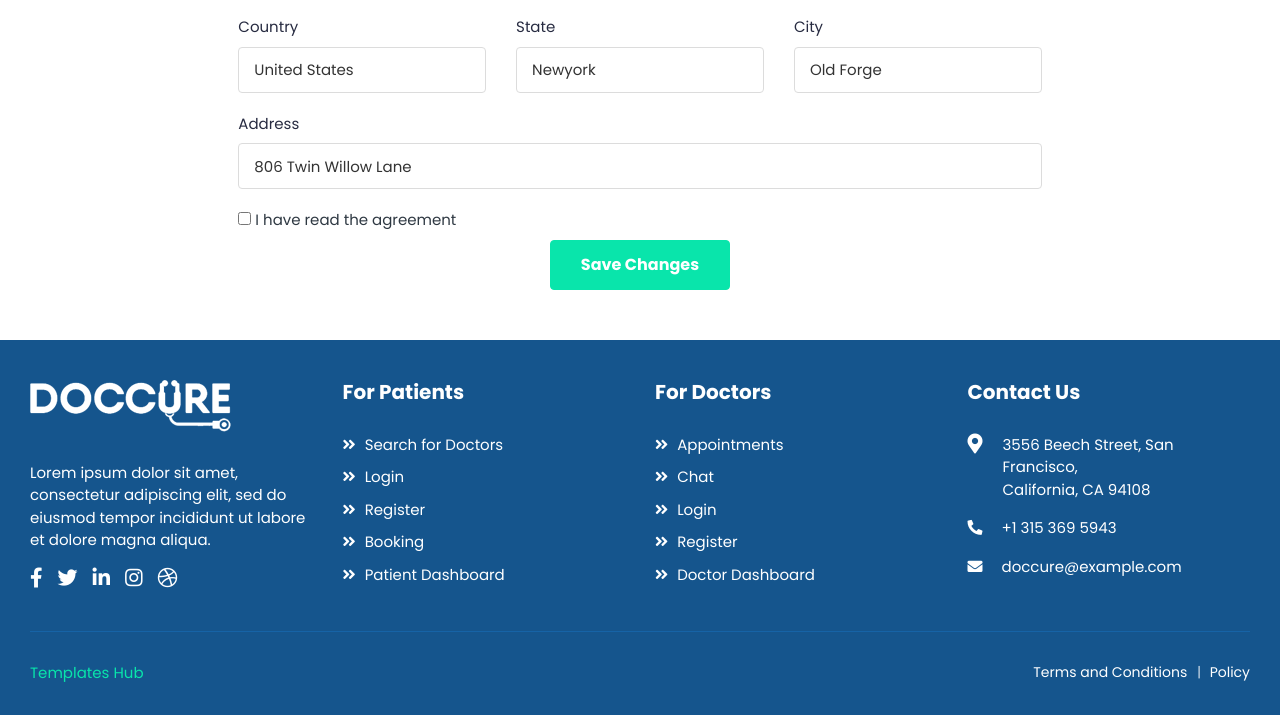
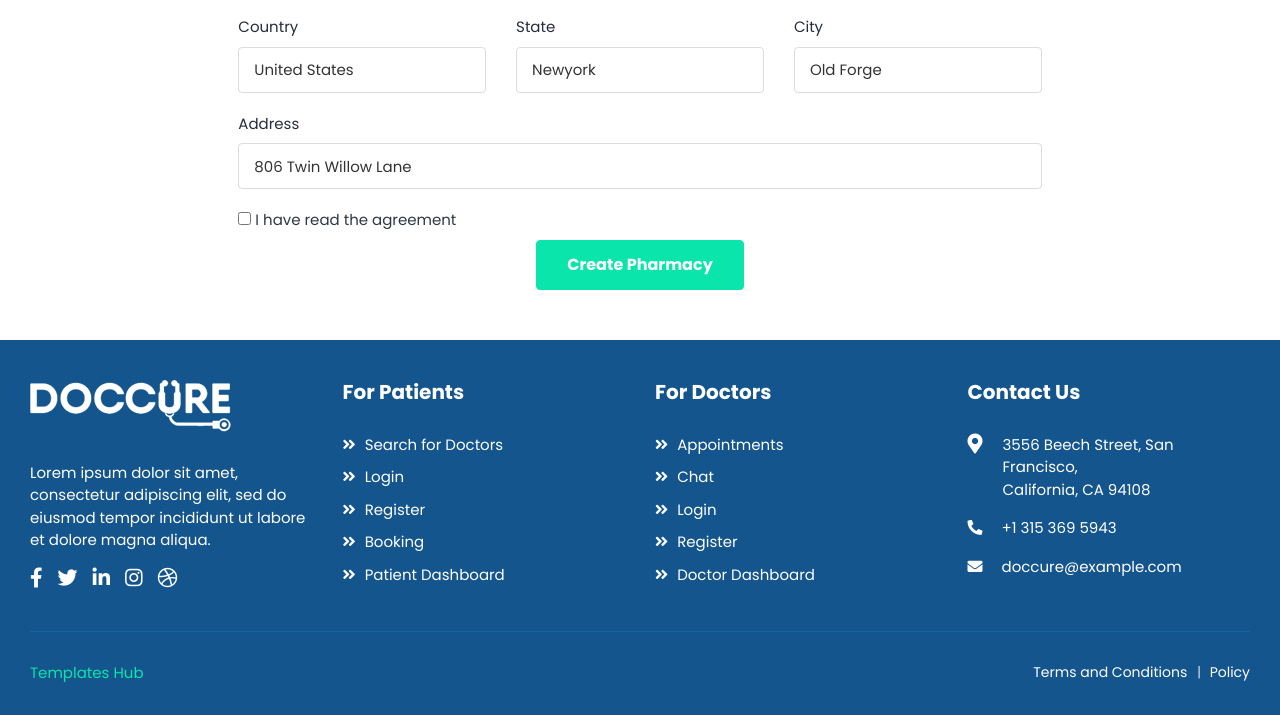
Before and after one commit to dreigningking/pharmacy, a Laravel app: page /setup in a window 1280 px wide. Shown: the part 435-1150 px from the top of the page. Run offline with Laravel 8, Linux system fonts and the light colour scheme.

Commit message:
finished add new pharmacy details page..

```diff
--- a/resources/views/main/newpharmacy/details.blade.php
+++ b/resources/views/main/newpharmacy/details.blade.php
@@ -114,7 +114,7 @@
                             </div>
 
                             <div class="submit-section">
-                                <button type="submit" class="btn btn-primary submit-btn">Save Changes</button>
+                                <button type="submit" class="btn btn-primary submit-btn">Create Pharmacy</button>
                             </div>
                         </div>
                     </div>
```
